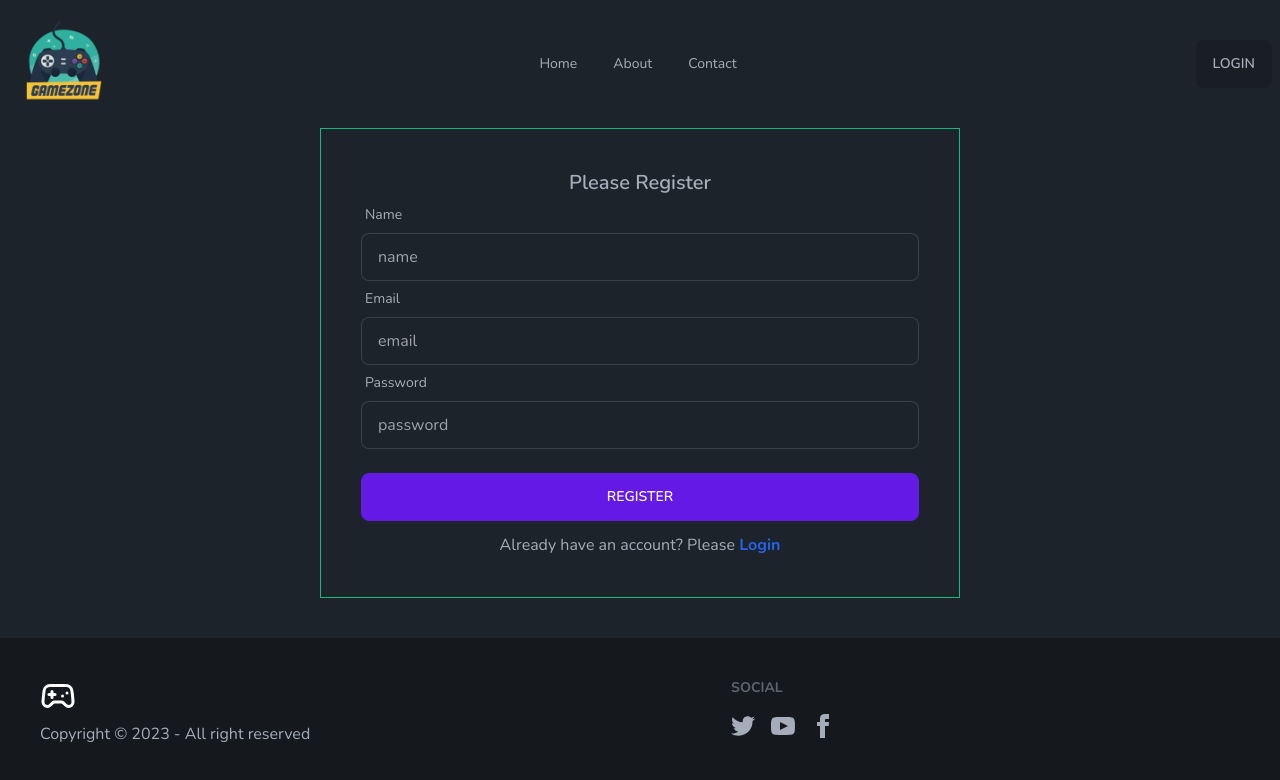
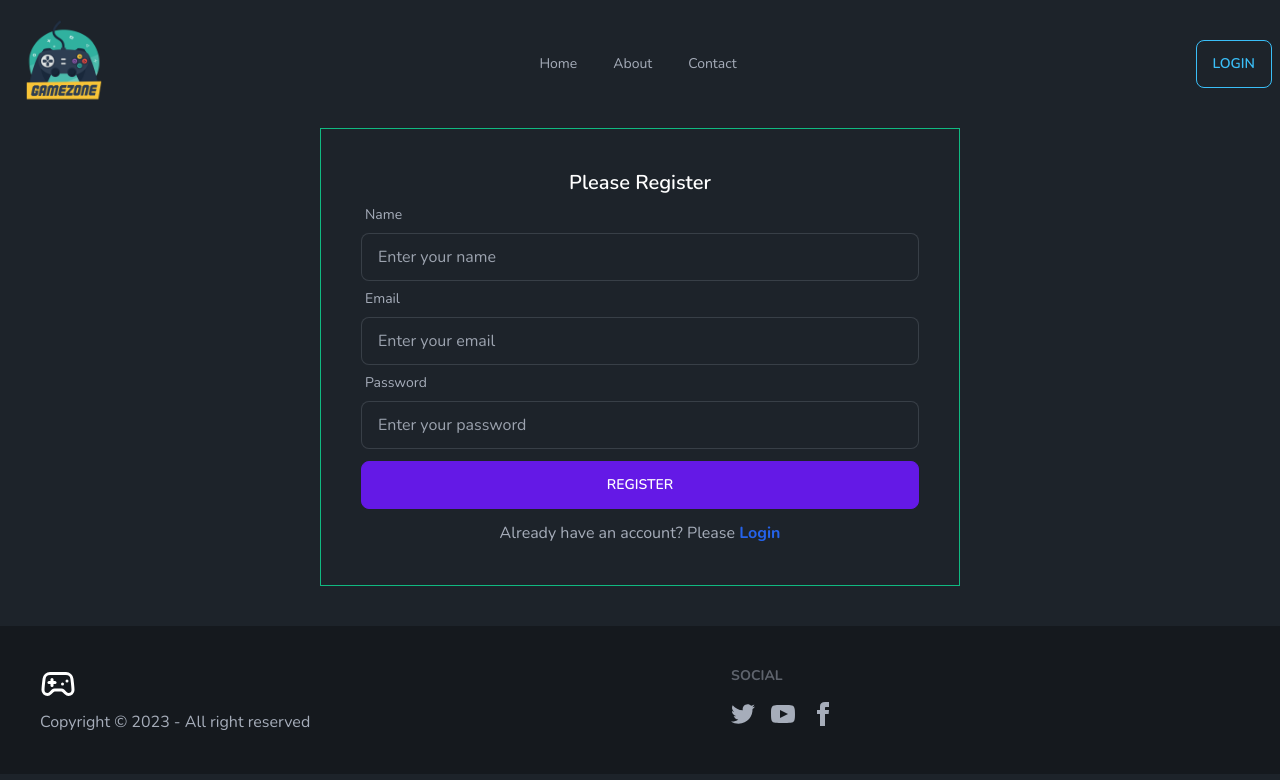
Before and after one commit to Mmsshakil/gaming-event-management, a React (Vite) app: page /register in a window 1280 px wide. Shown: the top 780 px of the page. Built offline with nearby package versions, Linux system fonts and the light colour scheme; no server answers.

Commit message:
registration validation check again and sweet aleart added

```diff
--- a/src/pages/Home/ServiceCard.jsx
+++ b/src/pages/Home/ServiceCard.jsx
@@ -9,7 +9,7 @@ const ServiceCard = ({ service }) => {
         AOS.init({duration: "1000"})
     },[])
 
-    const { img, title, details, id } = service;
+    const { img, title, details, id, price } = service;
 
     return (
         <div data-aos="fade-up" className="card card-compact w-96 bg-base-100 shadow-xl rounded-md">
@@ -24,7 +24,7 @@ const ServiceCard = ({ service }) => {
                         :
                         <p>{details}</p>
                 }
-
+                <h2 className="text-lg font-medium text-white">Price: ${price}</h2>
                 <div className="card-actions justify-center mt-2">
                     <Link to={`/service/${id}`} className="text-blue-600 font-semibold"><button className="btn btn-outline btn-info">Details</button></Link>
                 </div>
--- a/src/pages/Login/Login.jsx
+++ b/src/pages/Login/Login.jsx
@@ -37,23 +37,21 @@ const Login = () => {
 
 
             <div className=" w-full md:w-2/3 lg:w-1/2 mx-auto p-10 border border-emerald-500 ">
-                <h2 className="text-xl font-semibold text-center">Please Login</h2>
+                <h2 className="text-xl font-semibold text-center text-white">Please Login</h2>
 
                 <form onSubmit={handleLogin}>
                     <div className="form-control">
                         <label className="label">
                             <span className="label-text">Email</span>
                         </label>
-                        <input type="email" name="email" placeholder="email" className="input input-bordered" required />
+                        <input type="email" name="email" placeholder="Enter your email" className="input input-bordered" required />
                     </div>
                     <div className="form-control">
                         <label className="label">
                             <span className="label-text">Password</span>
                         </label>
-                        <input type="password" name="password" placeholder="password" className="input input-bordered" required />
-                        <label className="label">
-                            <a href="#" className="label-text-alt link link-hover">Forgot password?</a>
-                        </label>
+                        <input type="password" name="password" placeholder="Enter your password" className="input input-bordered" required />
+
                     </div>
                     <div className="form-control mt-6">
                         <button className="btn btn-primary">Login</button>
--- a/src/pages/Register/Register.jsx
+++ b/src/pages/Register/Register.jsx
@@ -1,12 +1,16 @@
-import { Link } from "react-router-dom";
-import Navbar from "../shared/Navbar/Navbar";
+import { Link, useLocation, useNavigate } from "react-router-dom";
 import { useContext, useState } from "react";
 import { AuthContext } from "../../providers/AuthProvider";
 import swal from 'sweetalert';
-import Footer from "../shared/Footer/Footer";
+
 
 
 const Register = () => {
+
+    const { signIn } = useContext(AuthContext);
+    const navigate = useNavigate();
+    const location = useLocation();
+    console.log(location);
 
     // for password validation
     const passwordPattern = /^(?=.*[A-Z])(?=.*[a-z])(?=.*\d)(?=.*[@#$%^&+=!])(?=.*[a-zA-Z0-9@#$%^&+=!]).{8,}$/;
@@ -29,7 +33,7 @@ const Register = () => {
         setRegisterError('');
 
         if (!passwordPattern.test(password)) {
-            setRegisterError('Password must be atleast 6 characters, a capital letter, a special character');
+            setRegisterError('Password must be contain atleast 6 characters, a capital letter , a special character');
             // console.log('password wrong');
             return;
         }
@@ -39,9 +43,12 @@ const Register = () => {
             .then(result => {
                 console.log('user create success', result);
                 swal("Success!", "You registration successful", "success");
+                navigate(location?.state ? location.state : '/' );
             })
             .catch(error => {
                 console.log(error.message);
+                swal("Already have an account!", "Please login", "error");
+                navigate(location?.state ? location.state : '/login' );
             })
 
 
@@ -53,31 +60,31 @@ const Register = () => {
 
 
             <div className=" w-full md:w-2/3 lg:w-1/2 mx-auto p-10 border border-emerald-500 ">
-                <h2 className="text-xl font-semibold text-center">Please Register</h2>
+                <h2 className="text-xl font-semibold text-center text-white">Please Register</h2>
 
                 <form onSubmit={handleRegister}>
                     <div className="form-control">
                         <label className="label">
                             <span className="label-text">Name</span>
                         </label>
-                        <input type="text" name="name" placeholder="name" className="input input-bordered" required />
+                        <input type="text" name="name" placeholder="Enter your name" className="input input-bordered" required />
                     </div>
                     <div className="form-control">
                         <label className="label">
                             <span className="label-text">Email</span>
                         </label>
-                        <input type="email" name="email" placeholder="email" className="input input-bordered" required />
+                        <input type="email" name="email" placeholder="Enter your email" className="input input-bordered" required />
                     </div>
                     <div className="form-control">
                         <label className="label">
                             <span className="label-text">Password</span>
                         </label>
-                        <input type="password" name="password" placeholder="password" className="input input-bordered" required />
+                        <input type="password" name="password" placeholder="Enter your password" className="input input-bordered" required />
                         {
-                            registerError && <p className="text-red-700 text-lg mb-3">{registerError}</p>
+                            registerError && <p className="text-red-600 text-sm mb-3 text-center mt-2">{registerError}</p>
                         }
                     </div>
-                    <div className="form-control mt-6">
+                    <div className="form-control mt-3">
                         <button className="btn btn-primary">Register</button>
                     </div>
                 </form>
--- a/src/pages/shared/Navbar/Navbar.jsx
+++ b/src/pages/shared/Navbar/Navbar.jsx
@@ -30,8 +30,8 @@ const Navbar = () => {
 
         {
             user && <>
-                <li className='mr-1'> <NavLink to='/about'>Gallery</NavLink></li>
-                <li className='mr-1'> <NavLink to='/contact'>Report</NavLink></li>
+                <li className='mr-1'> <NavLink to='/gallery'>Gallery</NavLink></li>
+                <li className='mr-1'> <NavLink to='/report'>Report</NavLink></li>
             </>
         }
 
@@ -70,12 +70,12 @@ const Navbar = () => {
                                     <img src={logo} />
                                 </div>
                             </label>
-                            <button onClick={handleSignOut} className='btn'>Logout</button>
+                            <button onClick={handleSignOut} className='btn btn-outline btn-error'>Logout</button>
 
                         </div>
                         :
                         <Link to='/login'>
-                            <button className='btn'>Login</button>
+                            <button className='btn btn-outline btn-info'>Login</button>
                         </Link>
 
                 }
```
